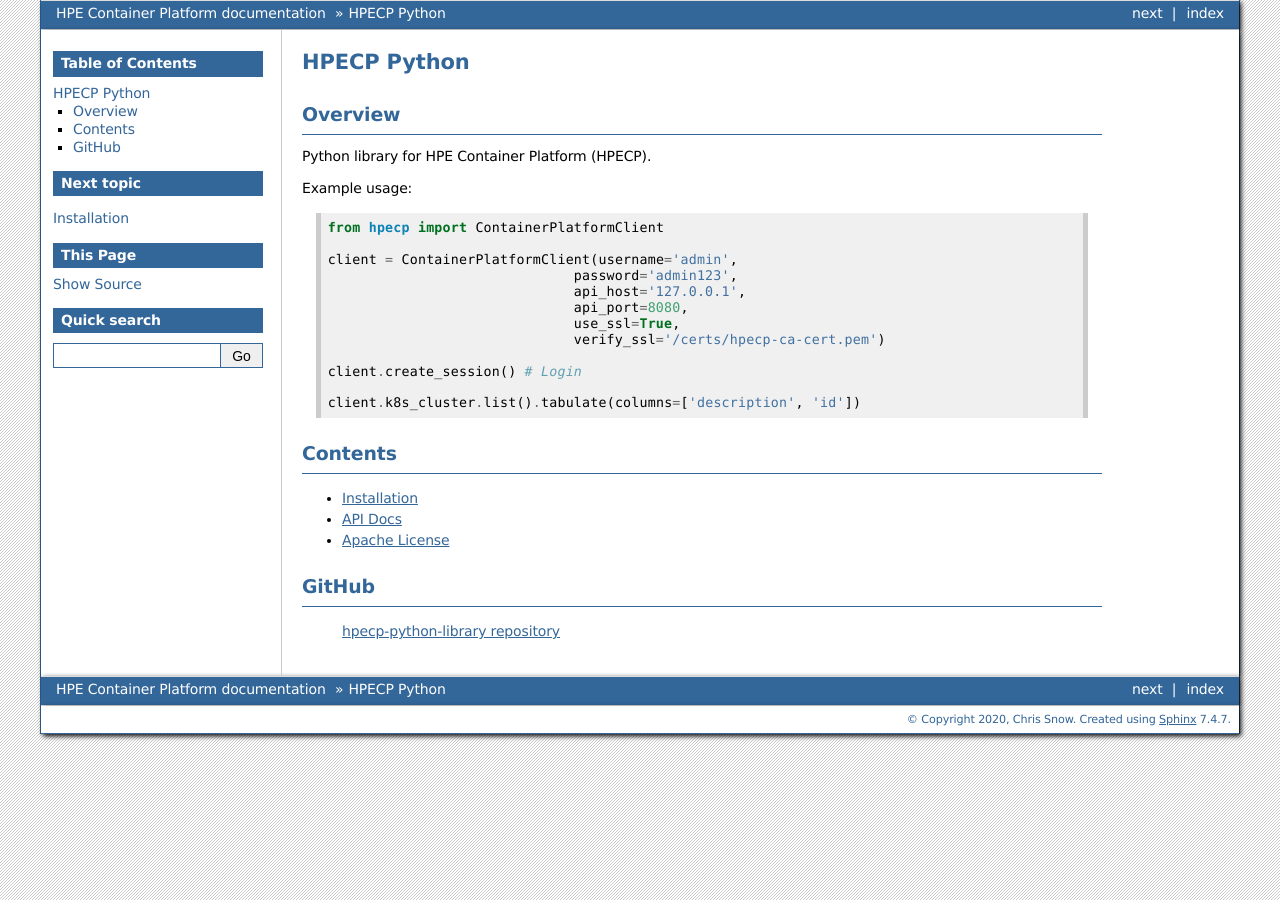
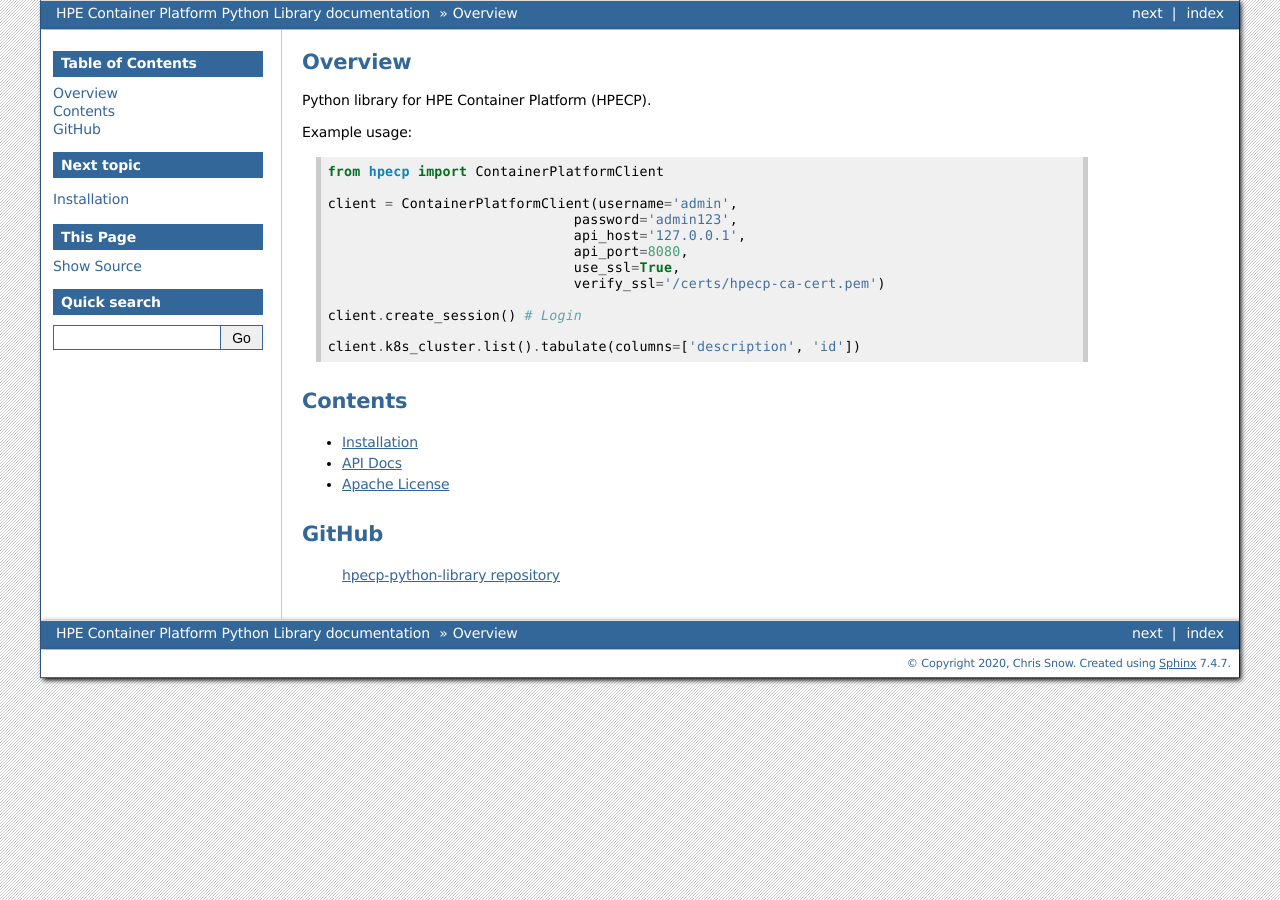
Before and after one commit to hpe-container-platform-community/hpecp-python-library, a Sphinx documentation site: the page built from docs/source/index.rst, in a window 1280 px wide. Built offline with Sphinx 7.4.7, drawn with Linux system fonts in a browser that asks for light colours.

Commit message:
formatting tweaks

```diff
--- a/docs/source/conf.py
+++ b/docs/source/conf.py
@@ -27,7 +27,7 @@ def setup(app):
 
 # -- Project information -----------------------------------------------------
 
-project = 'HPE Container Platform'
+project = 'HPE Container Platform Python Library'
 copyright = '2020, Chris Snow'
 author = 'Chris Snow'
 
--- a/docs/source/index.rst
+++ b/docs/source/index.rst
@@ -1,7 +1,3 @@
-============
-HPECP Python
-============
-
 Overview
 =========
 
```
